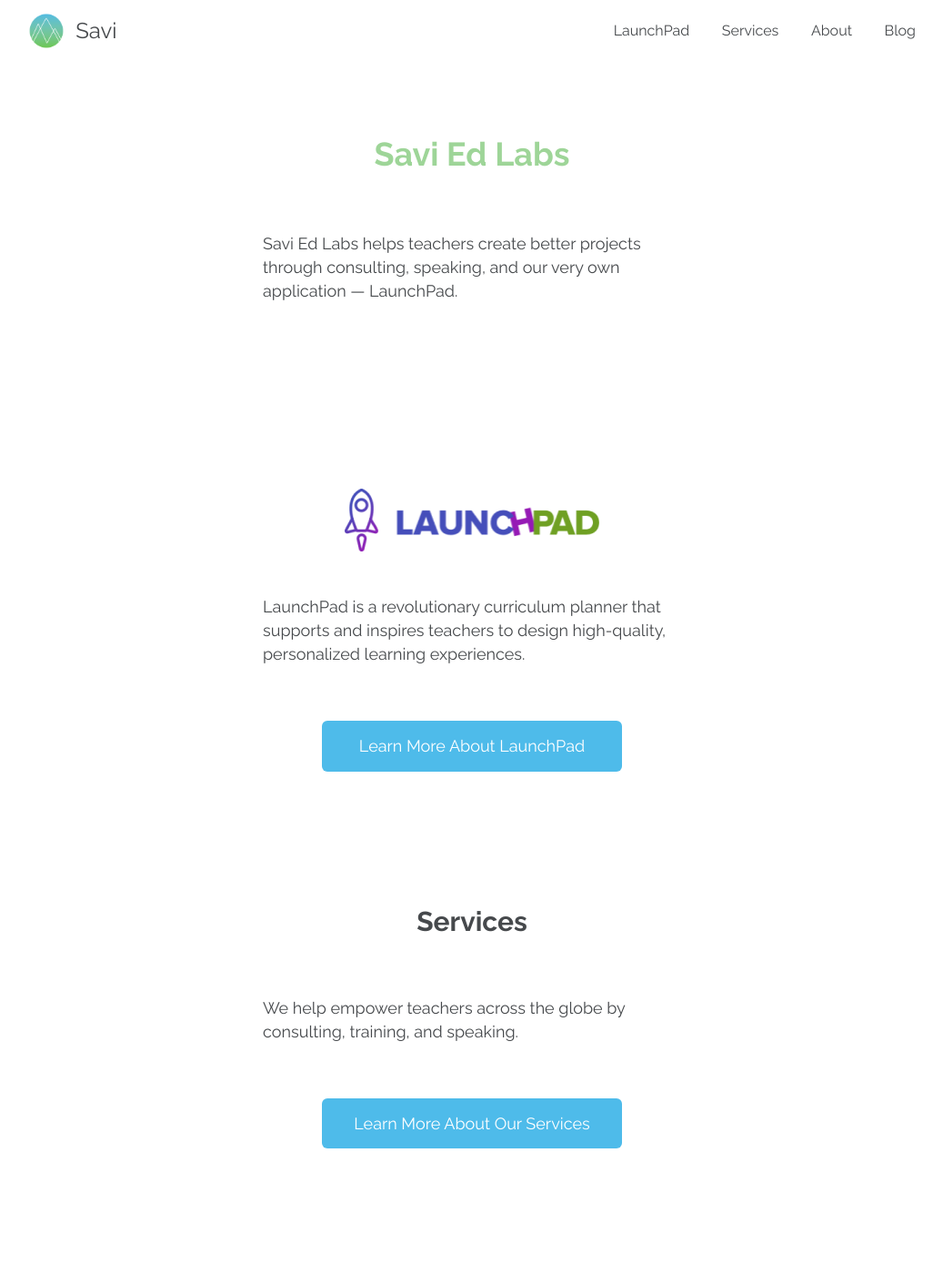
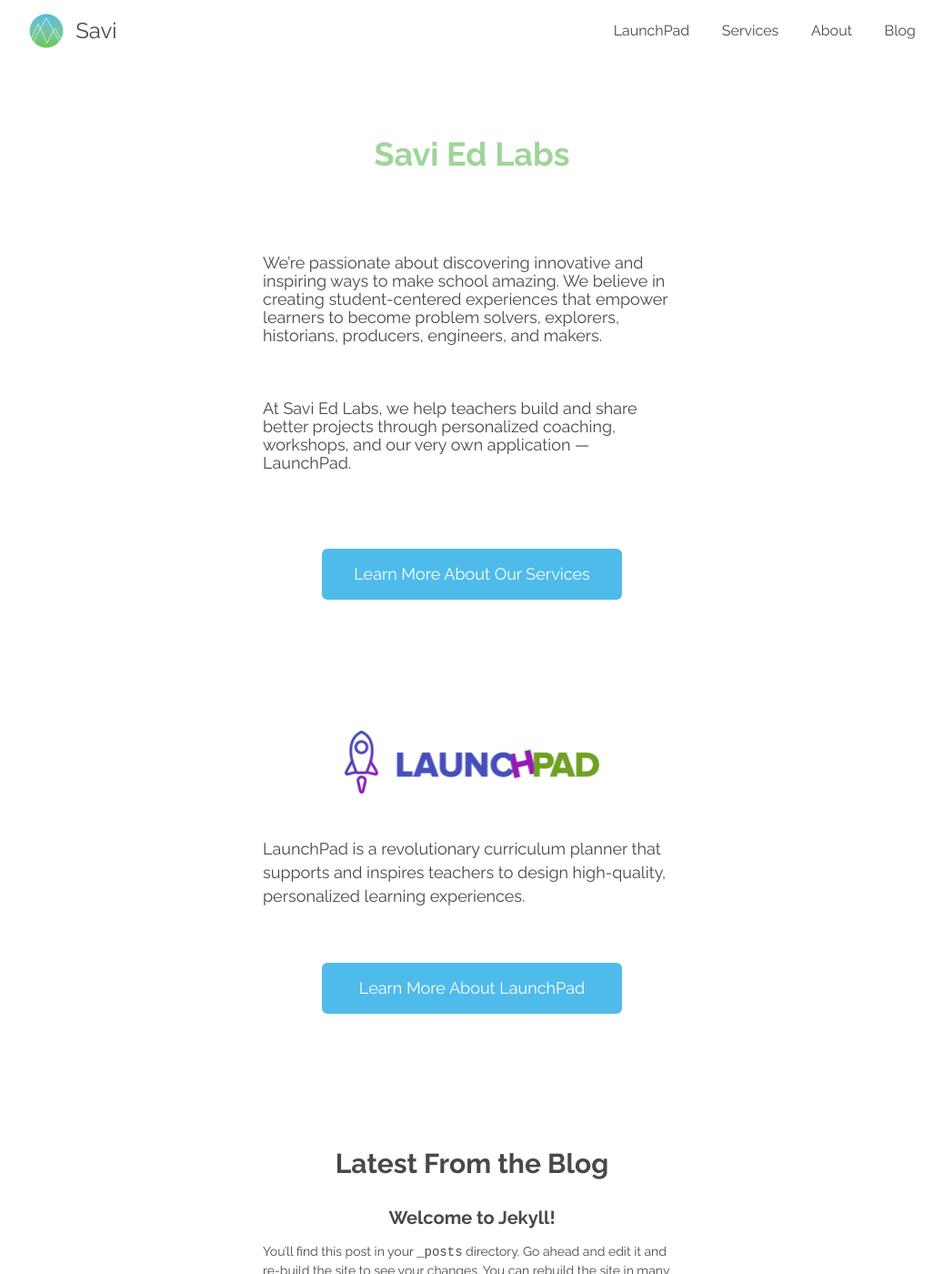
Before and after one commit to savilabs/savilabs.github.io, a Jekyll site: the page built from index.html, in a window 1280 px wide and 1400 px high, scrolled down 492 px. Shown: the whole window at 91% size, without its empty margins (121-1158 px from the left). Built offline with Jekyll 4.4.1, drawn with Linux system fonts in a browser that asks for light colours; nearby versions of some CDN libraries.

Commit message:
Update home 1st section content
This updates the content of the first section of the home page based on
the update copy from Peter and Brian. As per the doc, it removes the
Services section and pulls that button up to the 1st section.

PT Story: [#129631153](https://www.pivotaltracker.com/story/show/129631153)

```diff
--- a/_sass/_elements.scss
+++ b/_sass/_elements.scss
@@ -53,6 +53,12 @@
   .intro-text {
     padding-bottom: $spacing-unit--medium;
     padding-top: $spacing-unit--medium;
+
+    // for multi-paragraph intro spacing
+    p {
+      padding-bottom: $spacing-unit;
+      padding-top: $spacing-unit;
+    }
   }
 }
 
--- a/index.html
+++ b/index.html
@@ -11,10 +11,17 @@ layout: fw_page
   <div class='featured-section'>
     <h1 class='accented'>Savi Ed Labs</h1>
 
-    <p class='intro-text'>
-      Savi Ed Labs helps teachers create better projects through
-      consulting, speaking, and our very own application — LaunchPad.
-    </p>
+    <div class='intro-text'>
+      <p>
+        We’re passionate about discovering innovative and inspiring ways to make school amazing. We believe in creating student-centered experiences that empower learners to become problem solvers, explorers, historians, producers, engineers, and makers.
+      </p>
+
+      <p>
+        At Savi Ed Labs, we help teachers build and share better projects through personalized coaching, workshops, and our very own application — LaunchPad.
+      </p>
+    </div>
+
+    <a class='btn' href='/services'>Learn More About Our Services</a>
   </div>
 
   <div class='featured-section'>
@@ -31,17 +38,6 @@ layout: fw_page
     </p>
 
     <a class='btn' href='/launchpad'>Learn More About LaunchPad</a>
-  </div>
-
-  <div class='featured-section'>
-    <h2>Services</h2>
-
-    <p class='intro-text'>
-      We help empower teachers across the globe by consulting, training,
-      and speaking.
-    </p>
-
-    <a class='btn' href='/services'>Learn More About Our Services</a>
   </div>
 
   <div class='featured-section'>
```
